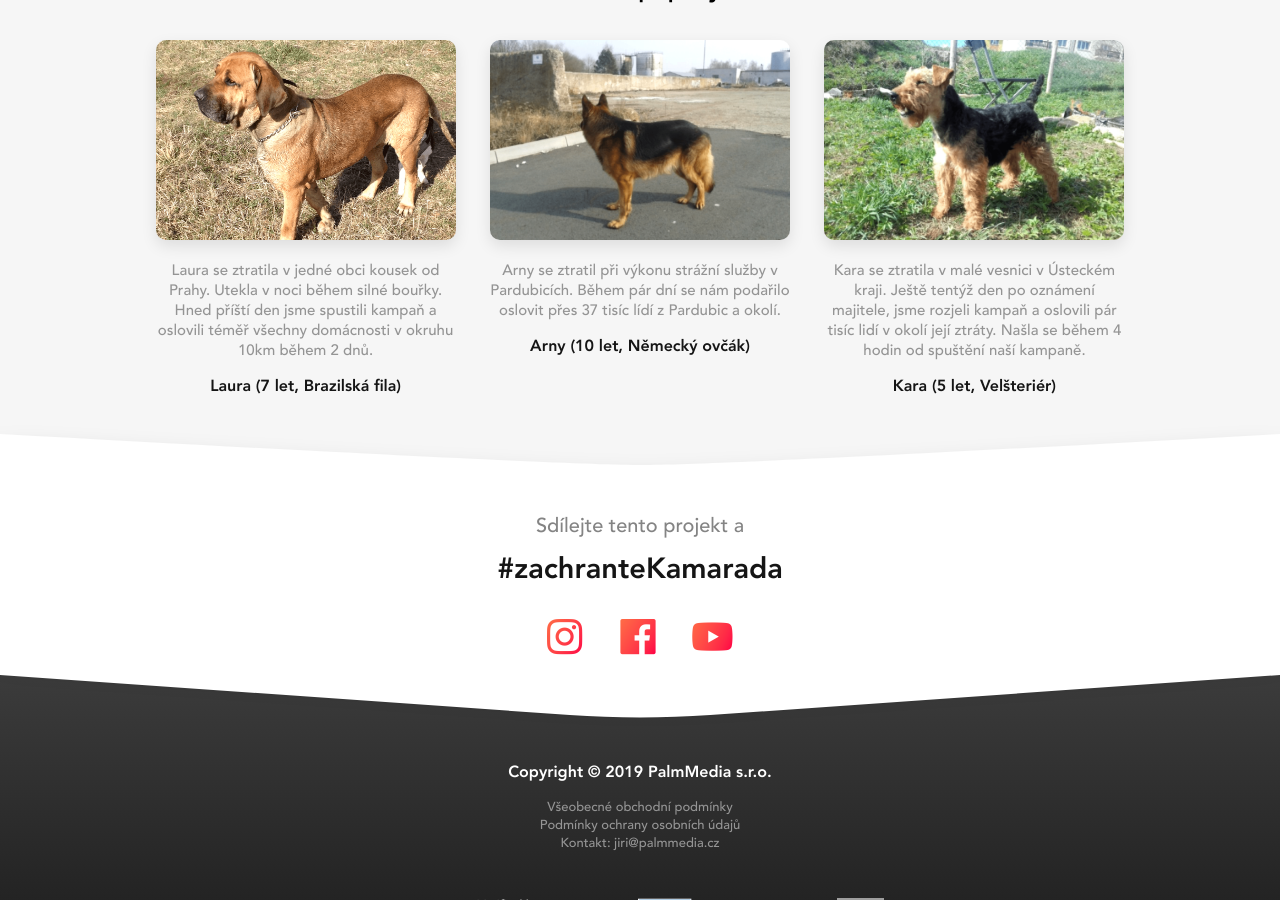
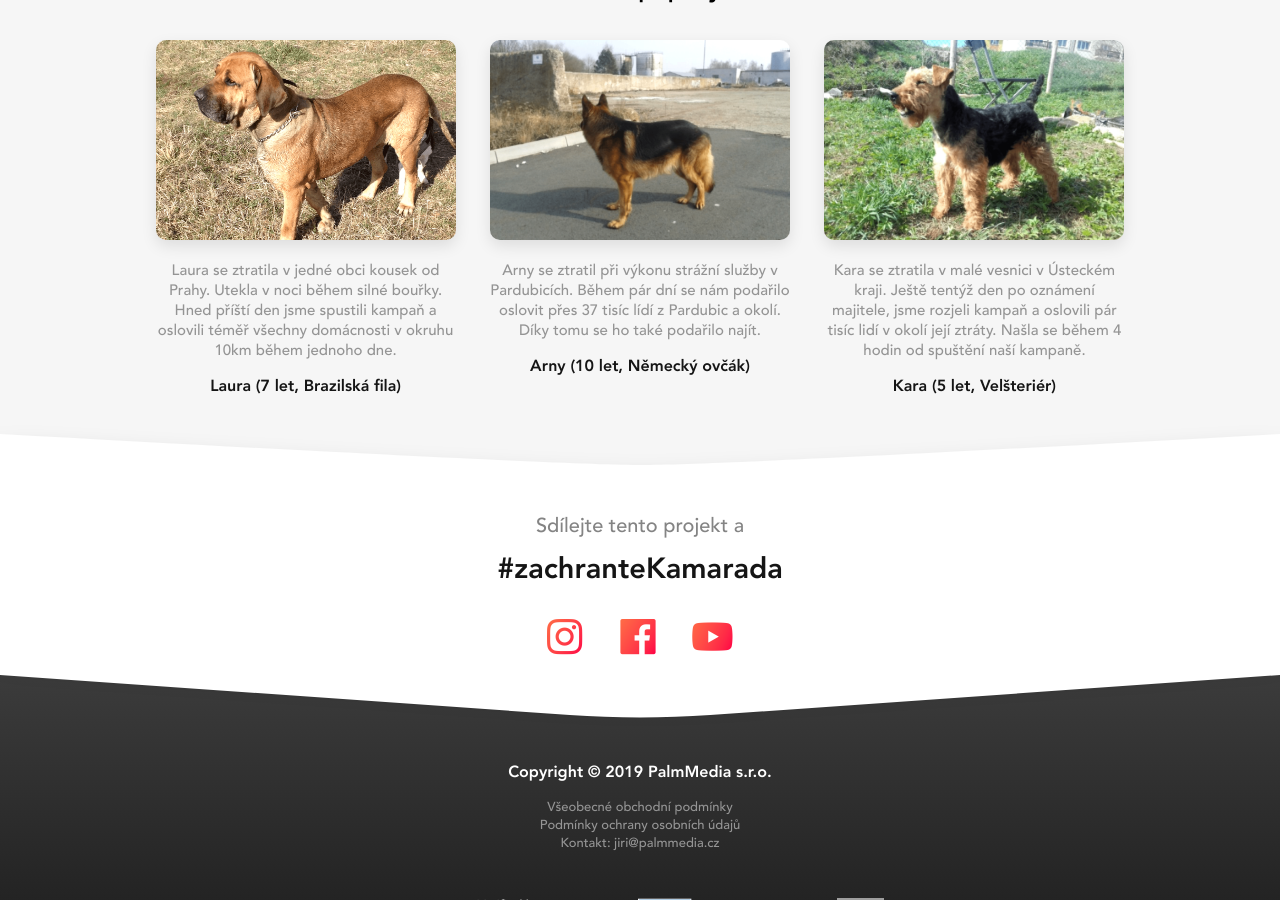
Before and after one commit to StyvekDrtic/NajdiMazlicka.cz, a Jekyll site: the page built from index.html, in a window 1280 px wide and 900 px high, scrolled down 2321 px. Built offline with Jekyll 4.4.1, drawn with Linux system fonts in a browser that asks for light colours; grey boxes are pictures that could not be loaded.

Commit message:
uprava textu

```diff
--- a/index.html
+++ b/index.html
@@ -171,12 +171,12 @@ layout: default
   <ul>
     <li>
       <div class="fotoMazlicka fotoMazlicka1"></div>
-      <p>Laura se ztratila v jedné obci kousek od Prahy. Utekla v noci během silné bouřky. Hned příští den jsme spustili kampaň a oslovili téměř všechny domácnosti v okruhu 10km během 2 dnů.</p>
+      <p>Laura se ztratila v jedné obci kousek od Prahy. Utekla v noci během silné bouřky. Hned příští den jsme spustili kampaň a oslovili téměř všechny domácnosti v okruhu 10km během jednoho dne.</p>
       <p class="podpis">Laura (7 let, Brazilská fila)</p>
     </li>
     <li>
       <div class="fotoMazlicka fotoMazlicka3"></div>
-      <p>Arny se ztratil při výkonu strážní služby v Pardubicích. Během pár dní se nám podařilo oslovit přes 37 tisíc lídí z Pardubic a okolí.</p>
+      <p>Arny se ztratil při výkonu strážní služby v Pardubicích. Během pár dní se nám podařilo oslovit přes 37 tisíc lídí z Pardubic a okolí. Díky tomu se ho také podařilo najít.</p>
       <p class="podpis">Arny (10 let, Německý ovčák)</p>
     </li>
     <li>
```
Also changed, not shown: 2 other files.
